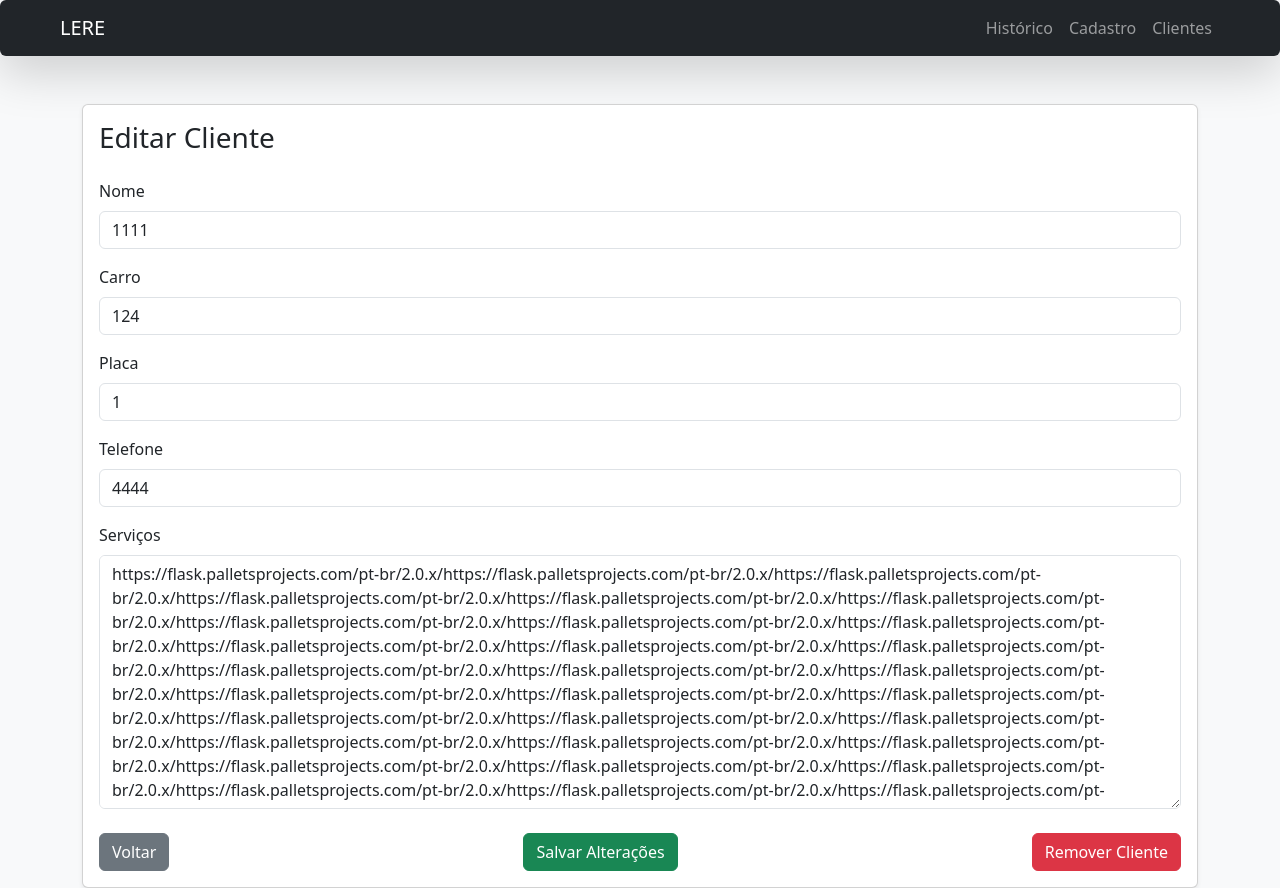
After one commit to FbFabricio/Lere, a Django app: page /clientes/20/editar/ in a window 1280 px wide. The commit adds this page. Run offline with Django 5.2, Linux system fonts and the light colour scheme; data comes from the database, SQL or seed files in the repository; both versions use the stored data as it was after the commit; some libraries are stand-ins or nearby versions.

Commit message:
criada a funcionalidade de editar e apagar contatos, feito o design padrão das tabelas, bugs resolvidos no direcionamento de URLs

```diff
--- a/oficina/forms.py
+++ b/oficina/forms.py
@@ -17,8 +17,10 @@ class LoginForm(forms.Form):
         }),
         label='Senha'
     )
+
+
 class ClienteForm(forms.ModelForm):
     class Meta:
         model = Cliente
 
-        fields = ['nome', 'carro', 'placa']
+        fields = ['nome', 'carro', 'placa', 'servicos', 'telefone']
--- a/oficina/models.py
+++ b/oficina/models.py
@@ -1,15 +1,18 @@
 from django.db import models
-# from django.utils import timezone
+from django.utils.timezone import now
 
 
 
 # Create your models here.
 class Cliente(models.Model):
 
+
     nome = models.CharField(max_length=100)
     carro = models.CharField(max_length=100)
     placa = models.CharField(max_length=10, unique=True)
-    # Data_entrada = models.DateField(default= timezone.now())
+    telefone = models.CharField(max_length=20, null=True, blank=True)
+    servicos = models.TextField(default=1000)
+    Data_entrada = models.DateField(default=now)
 
 
     def __str__(self):
--- /dev/null
+++ b/oficina/templates/oficina/editar.html
@@ -0,0 +1,60 @@
+{% load widget_tweaks %}
+<!DOCTYPE html>
+<html lang="pt-br">
+<head>
+    <meta charset="UTF-8">
+    <title>Editar Cliente</title>
+    <link href="https://cdn.jsdelivr.net/npm/bootstrap@5.3.0/dist/css/bootstrap.min.css" rel="stylesheet">
+</head>
+<body class="bg-light">
+
+    {% include 'oficina/navbar.html' %}
+
+    <div class="container mt-5">
+        <div class="card shadow-sm">
+            <div class="card-body">
+                <h3 class="card-title mb-4">Editar Cliente</h3>
+
+                <form method="POST">
+                    {% csrf_token %}
+
+                    <div class="mb-3">
+                        <label for="id_nome" class="form-label">Nome</label>
+                        {{ form.nome|add_class:"form-control" }}
+                    </div>
+
+                    <div class="mb-3">
+                        <label for="id_carro" class="form-label">Carro</label>
+                        {{ form.carro|add_class:"form-control" }}
+                    </div>
+
+                    <div class="mb-3">
+                        <label for="id_placa" class="form-label">Placa</label>
+                        {{ form.placa|add_class:"form-control" }}
+                    </div>
+
+                    <div class="mb-3">
+                        <label for="id_telefone" class="form-label">Telefone</label>
+                        {{ form.telefone|add_class:"form-control" }}
+                    </div>
+
+                    <div class="mb-3">
+                        <label for="id_servicos" class="form-label">Serviços</label>
+                        {{ form.servicos|add_class:"form-control" }}
+                    </div>
+
+                    <div class="d-flex justify-content-between mt-4">
+                        <a href="{% url 'lista_de_clientes' %}" class="btn btn-secondary">Voltar</a>
+                        <button type="submit" class="btn btn-success">Salvar Alterações</button>
+
+                        <a href="{% url 'remover_cliente' cliente.id %}" class="btn btn-danger"
+                        onclick="return confirm('Tem certeza que deseja remover este cliente?');">Remover Cliente</a>
+                    </div>
+
+                </form>
+
+            </div>
+        </div>
+    </div>
+</body>
+</html>
--- a/oficina/templates/oficina/navbar.html
+++ b/oficina/templates/oficina/navbar.html
@@ -1,8 +1,10 @@
 
-    <nav class="navbar navbar-expand-lg navbar-dark bg-dark px-4">
+
+    <nav class="navbar navbar-expand-lg navbar-dark bg-dark px-5 shadow-lg p-2 mb-2 rounded" id="nav-1">
+
         <div class="container-fluid">
-            <!-- Título ou logo opcional -->
-            <a class="navbar-brand" href="#">LERE</a>
+
+            <a class="navbar-brand">LERE</a>
 
 
             <button class="navbar-toggler" type="button" data-bs-toggle="collapse" data-bs-target="#navbarLinks"
@@ -25,6 +27,3 @@
             </div>
         </div>
     </nav>
-
-    <!-- Scripts do Bootstrap (coloque antes do </body>) -->
-    <script src="https://cdn.jsdelivr.net/npm/bootstrap@5.3.3/dist/js/bootstrap.bundle.min.js"></script>
--- a/oficina/urls.py
+++ b/oficina/urls.py
@@ -2,8 +2,20 @@ from django.urls import path
 from . import views
 
 urlpatterns = [
-    #path('historico',),
-    path('contatos/', views.contatos, name='lista_de_clientes'),
-    path('cadastro/', views.cadastro_cliente, name='cadastro_clientes'),
-    path('historico/', views.historico, name='historico_clientes'),
+
+    path('contatos/', views.contatos , name='lista_de_clientes'),
+
+    path('cadastro/', views.cadastro_cliente , name='cadastro_clientes'),
+
+    path('historico/', views.historico , name='historico_clientes'),
+
+    path('login/contatos/', views.contatos , name='clientes'),
+
+    path('clientes/<int:cliente_id>/' , views.detalhes_clientes , name='detalhes'),
+
+    path('clientes/<int:cliente_id>/editar/', views.editar_cliente , name='editar'),
+
+
+    path('clientes/<int:cliente_id>/remover/', views.remover_cliente, name='remover_cliente'),
+
     ]
--- a/oficina/views.py
+++ b/oficina/views.py
@@ -1,7 +1,6 @@
-from django.shortcuts import render, redirect
+from django.shortcuts import render, redirect, get_object_or_404
 from django.contrib.auth.decorators import login_required
 from django.contrib.auth import authenticate, login
-from django.urls import reverse
 from .models import Cliente
 from .forms import LoginForm, ClienteForm
 
@@ -10,6 +9,9 @@ from .forms import LoginForm, ClienteForm
 
 # @login_required
 def contatos(request):
+
+    ''' Mostra todos os clientes registratos em uma lista '''
+
     clientes = Cliente.objects.all()
     return render(request,'oficina/lista_contatos.html', {'clientes': clientes})
 
@@ -22,8 +24,8 @@ def login_view(request):
             password = form.cleaned_data['password']
             user = authenticate(request, username=username, password=password)
             if user is not None:
-                login(request, user)  # Faz o login do usuário
-                return redirect(reverse('lista_de_clientes'))  # Redireciona para a página desejada após login
+                login(request, user)  # faz o login do usuário
+                return redirect('')  # eedireciona para a página desejada após login
             else:
                 form.add_error(None, 'Usuário ou senha inválidos')  # Erro genérico
     else:
@@ -31,33 +33,74 @@ def login_view(request):
 
     return render(request, 'oficina/login.html', {'form': form})
 
-# @login_required
-def cadastro(request):
-    if request.method == 'POST':
-        nome = request.POST.get('nome')
-        carro = request.POST.get('carro')
-        placa = request.POST.get('placa')
+# # @login_required
+# def cadastro(request):
 
-        # Criar e salvar no banco de dados
-        Cliente.objects.create(nome=nome, carro=carro, placa=placa)
+#     '''Tela de cadastro de cliente'''
 
-        return redirect()  # Redireciona para a lista de veículos
+#     if request.method == 'POST':
+#         nome = request.POST.get('nome')
+#         carro = request.POST.get('carro')
+#         placa = request.POST.get('placa')
 
-    return render(request, 'oficina/cadastro.html')
+#         # Criar e salvar no banco de dados
+#         Cliente.objects.create(nome=nome, carro=carro, placa=placa)
+
+#         return redirect()  # Redireciona para a lista de veículos
+
+#     return render(request, 'oficina/cadastro.html')
 
 
 # @login_required
 def historico(request):
+
+    '''Historico de clientes(mostra serviços passados)'''
+
     historico = Cliente.objects.all()
     return render(request, 'oficina/historico.html', {'historico': historico})
 
+
 def cadastro_cliente(request):
+
     if request.method == 'POST':
         form = ClienteForm(request.POST)
         if form.is_valid():
             form.save()  # <- Aqui ele salva no banco
-            return redirect('lista_de_clientes')  # ou qualquer outra página
+            return redirect('lista_de_clientes')
     else:
         form = ClienteForm()
 
     return render(request, 'oficina/cadastro.html', {'form': form})
+
+
+
+def detalhes_clientes(request,cliente_id):
+
+    '''Tela com dados dos clientes detalhas'''
+
+    cliente = get_object_or_404(Cliente, id=cliente_id)
+    return render(request, 'oficina/clientes.html', {'cliente': cliente})
+
+
+def editar_cliente(request, cliente_id):
+
+    '''Edita os dados do cliente'''
+
+
+    cliente = get_object_or_404(Cliente, id=cliente_id)  # pega o cliente do banco
+
+    if request.method == 'POST':
+        form = ClienteForm(request.POST, instance=cliente)  # passa a instância
+        if form.is_valid():
+            form.save()  # isso atualiza o registro existente
+            return redirect('lista_de_clientes')
+    else:
+        form = ClienteForm(instance=cliente)  # pré-preenche com os dados atuais
+
+    return render(request, 'oficina/editar.html', {'form': form, 'cliente': cliente})
+
+
+def remover_cliente(request, cliente_id):
+    cliente = get_object_or_404(Cliente, id=cliente_id)
+    cliente.delete()
+    return redirect('lista_de_clientes')
--- a/project/urls.py
+++ b/project/urls.py
@@ -20,7 +20,9 @@ from django.contrib.auth import views as auth_views
 
 urlpatterns = [
     path('admin/', admin.site.urls),
+
     path('login/', auth_views.LoginView.as_view(template_name='oficina/login.html'), name='login'),
-    path('logout/', auth_views.LogoutView.as_view(), name='logout'),
+
     path('', include('oficina.urls')),
+
 ]
```
Also changed, not shown: oficina/templates/oficina/cadastro.html (+21 -9 lines), oficina/templates/oficina/clientes.html (added, +67 -0 lines), oficina/templates/oficina/historico.html (+57 -6 lines), oficina/templates/oficina/lista_contatos.html (+51 -6 lines), oficina/templates/oficina/login.html (+6 -2 lines), db.sqlite3.
